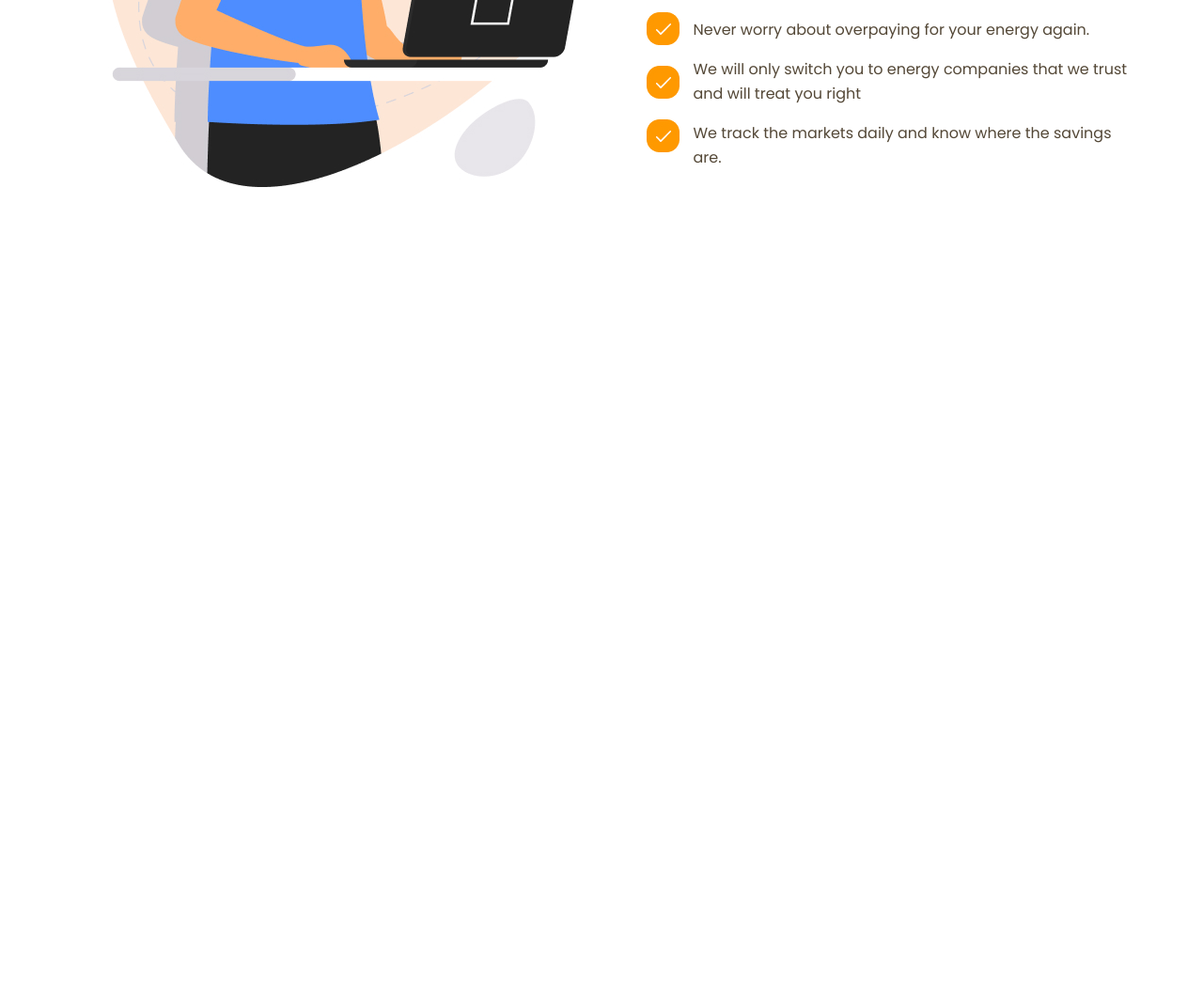
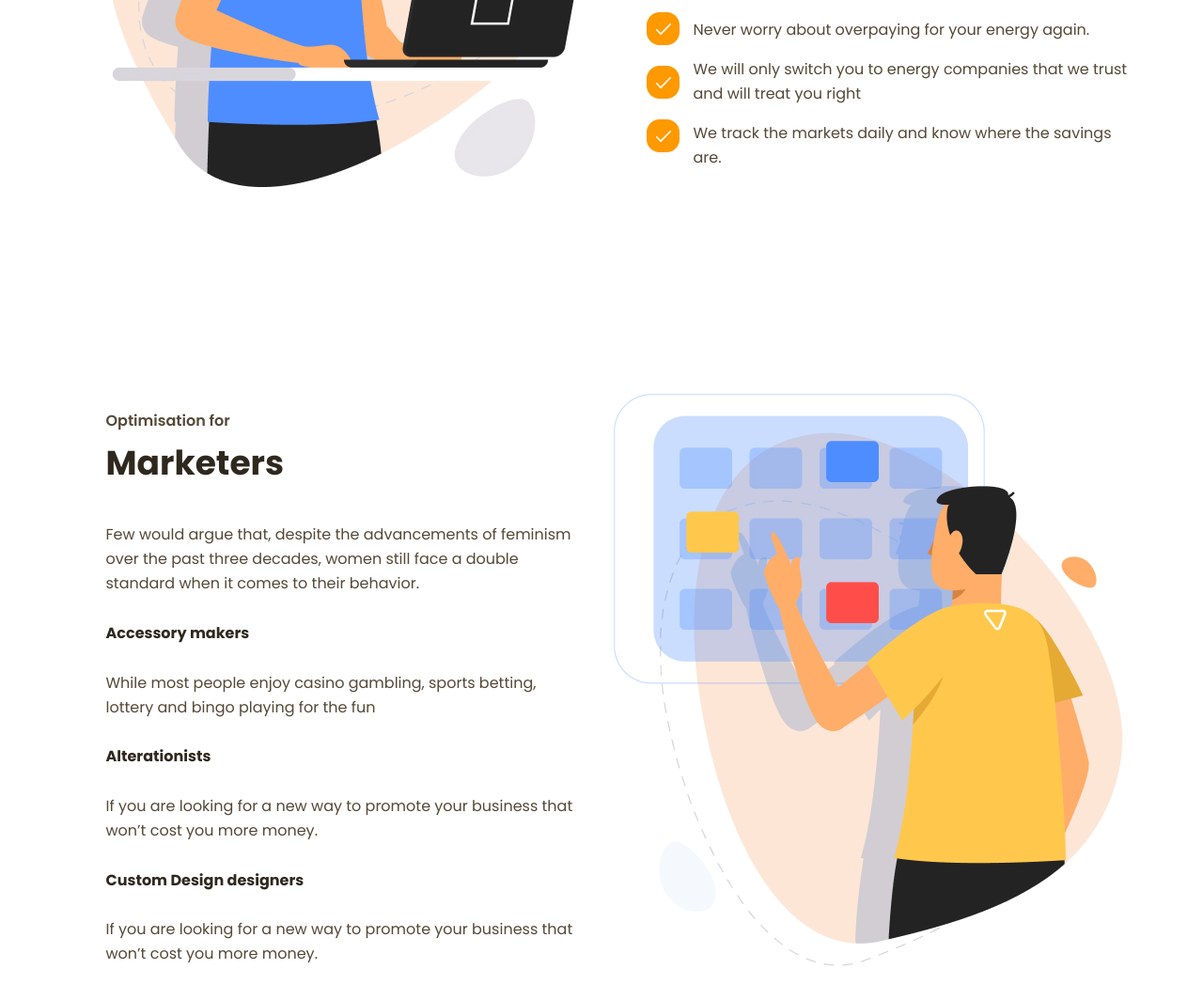
Before and after one commit to amandaerikslid/productly2.0, a plain HTML site: page index.html in a window 1280 px wide. Shown: the part 2286-3350 px from the top of the page at 94% size. Before the commit the page ends 2685 px from the top, so only its background shows below. Drawn offline with Linux system fonts and the light colour scheme.

Commit message:
06 marketers

```diff
--- a/index.html
+++ b/index.html
@@ -131,18 +131,32 @@
 
                     </div>
                 </div>
+            </div>
+        </section>
 
+        <section class="marketers-container">
+            <div class="design-prof">
+                <h5 class="small-title">Optimisation for</h5>
+                <h3 class="title">Marketers</h3>
+                <p>Few would argue that, despite the advancements of feminism over the past three decades, women still face a double standard when it comes to their behavior.</p>
+                <h5 class="mini-title">Accessory makers</h5>
+                <p>While most people enjoy casino gambling, sports betting, lottery and bingo playing for the fun</p>
+                <h5 class="mini-title">Alterationists</h5>
+                <p>If you are looking for a new way to promote your business that won’t cost you more money.</p>
+                <h5 class="mini-title">Custom Design designers</h5>
+                <p>If you are looking for a new way to promote your business that won’t cost you more money.</p>
             </div>
+            <div class="guy">
+                <img src="images/fourthimage.jpg" alt="Guy">
+            </div>
+        </section>
+    </main>
+
+    <footer>
 
 
 
-        </section>
-
-
-
-
-
-    </main>
+    </footer>
 
 
 
--- a/styles/index.css
+++ b/styles/index.css
@@ -282,3 +282,12 @@ p {
 .check-text {
     transform: translate(15px, -10px);
 }
+
+.marketers-container {
+    display: flex;
+}
+
+.guy {
+    margin-top: 40px;
+    margin-left: 40px;
+}
```
